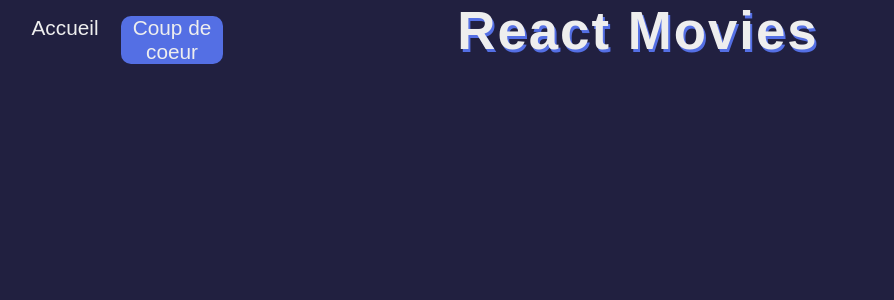
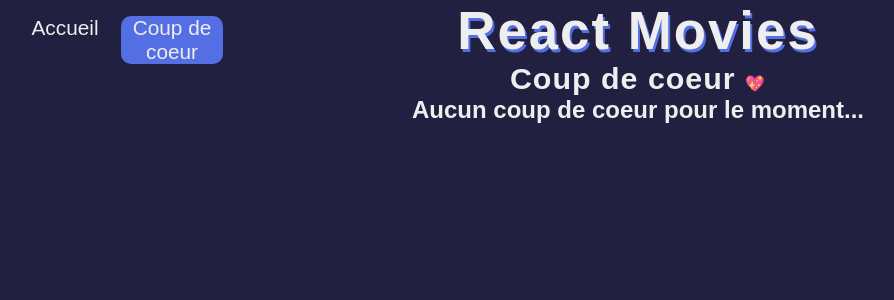
Before and after one commit to Reptilz/React-Movies, a React (Create React App) app in the folder react-movies/: page /coup-de-coeur in a window 1280 px wide. Shown: the top 300 px of the page, without its empty margins (2-896 px from the left). Built offline with nearby package versions, Linux system fonts and the light colour scheme; a web font is replaced by a local one.

Commit message:
ajout des films coups de coeur dans la page UserList

```diff
--- a/react-movies/src/components/Card.js
+++ b/react-movies/src/components/Card.js
@@ -113,7 +113,13 @@ export default function Card({ movie }) {
         {movie.vote_average}/10 <span>⭐</span>
       </h4>
       {/*Les genres*/}
-      <ul>{genreFinder()}</ul>
+      <ul>
+        {movie.genre_ids
+          ? genreFinder()
+          : movie.genres.map((genre) => {
+              <li>{genre.name}</li>;
+            })}
+      </ul>
       {/*Synopsis*/}
       {movie.overview ? <h3>Synopsis :</h3> : ""}
       <p>{movie.overview}</p>
--- a/react-movies/src/pages/UserList.js
+++ b/react-movies/src/pages/UserList.js
@@ -1,10 +1,48 @@
-import React from "react";
+import axios from "axios";
+import React, { useEffect, useState } from "react";
+import Card from "../components/Card";
 import Header from "../components/Header";
 
 export default function UserList() {
+  const [listData, setListData] = useState([]);
+
+  useEffect(() => {
+    let moviesId = window.localStorage.movies
+      ? window.localStorage.movies.split(",")
+      : [];
+
+    //parcours le tableau des données dans le storage et envoi l'id dans l'url de son index
+    for (let i = 0; i < moviesId.length; i++) {
+      axios
+        .get(
+          `https://api.themoviedb.org/3/movie/${moviesId[i]}?api_key=583a93ce4dd56c8af08dcfe52409369f&language=fr-FR&external_source=imdb_id`
+        )
+        .then((response) => {
+          setListData((listData) => [...listData, response.data]); //casse la liste du tableau en y ajoutant des valeurs
+        });
+    }
+  }, []);
+
   return (
-    <div>
+    <div className="user-list-page">
       <Header />
+      <h2>
+        Coup de coeur <span>💖</span>
+      </h2>
+
+      {/**
+       * Affiche le composant Card
+       * On récupère le props movie de card
+       * On lui indique une key (id)
+       * On regarde si une liste existe(length > 0) sinon on indique un message dans un <h2>
+       */}
+      <div className="result">
+        {listData.length > 0 ? (
+          listData.map((movie) => <Card movie={movie} key={movie.id} />)
+        ) : (
+          <h2>Aucun coup de coeur pour le moment...</h2>
+        )}
+      </div>
     </div>
   );
 }
```
